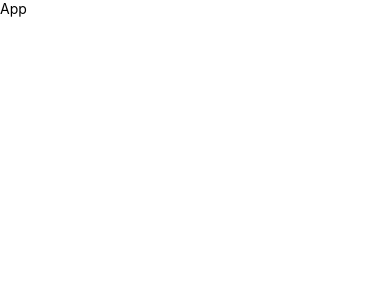
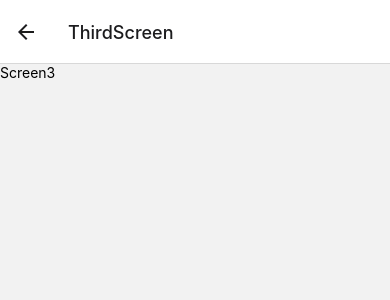
Before and after one commit to JEWOOLAFAVOUR/React-Native-App, a React Native app: screen /ThirdScreen in a window 390 px wide. Shown: the top 300 px of the page. Built offline with nearby package versions, Linux system fonts and the light colour scheme.

Commit message:
new pushsh

```diff
--- a/App.js
+++ b/App.js
@@ -2,13 +2,27 @@ import { StyleSheet, Text, View } from 'react-native'
 import React from 'react'
 import { NavigationContainer } from '@react-navigation/native'
 import { createStackNavigator } from '@react-navigation/stack'
+import Screen1 from './screens/Screen1'
+import Screen2 from './screens/Screen2'
+import Screen3 from './screens/Screen3'
 
 const App = () => {
-  const Stack = createStackNavigator();
+  const Stack = createStackNavigator()
   return (
-    <View>
-      <Text>App</Text>
-    </View>
+
+    <NavigationContainer>
+
+      <Stack.Navigator>
+
+        <Stack.Screen name='Screen1' component={Screen1} />
+        <Stack.Screen name='Screen2' component={Screen2} />
+        <Stack.Screen name='ThirdScreen' component={Screen3} />
+
+      </Stack.Navigator>
+
+    </NavigationContainer>
+
+
   )
 }
 
--- /dev/null
+++ b/screens/Screen1.js
@@ -0,0 +1,14 @@
+import { StyleSheet, Text, View } from 'react-native'
+import React from 'react'
+
+const Screen1 = () => {
+    return (
+        <View>
+            <Text>Screen1</Text>
+        </View>
+    )
+}
+
+export default Screen1
+
+const styles = StyleSheet.create({})
--- /dev/null
+++ b/screens/Screen2.js
@@ -0,0 +1,14 @@
+import { StyleSheet, Text, View } from 'react-native'
+import React from 'react'
+
+const Screen2 = () => {
+    return (
+        <View>
+            <Text>Screen2</Text>
+        </View>
+    )
+}
+
+export default Screen2
+
+const styles = StyleSheet.create({})
--- /dev/null
+++ b/screens/Screen3.js
@@ -0,0 +1,14 @@
+import { StyleSheet, Text, View } from 'react-native'
+import React from 'react'
+
+const Screen3 = () => {
+    return (
+        <View>
+            <Text>Screen3</Text>
+        </View>
+    )
+}
+
+export default Screen3
+
+const styles = StyleSheet.create({})
```
